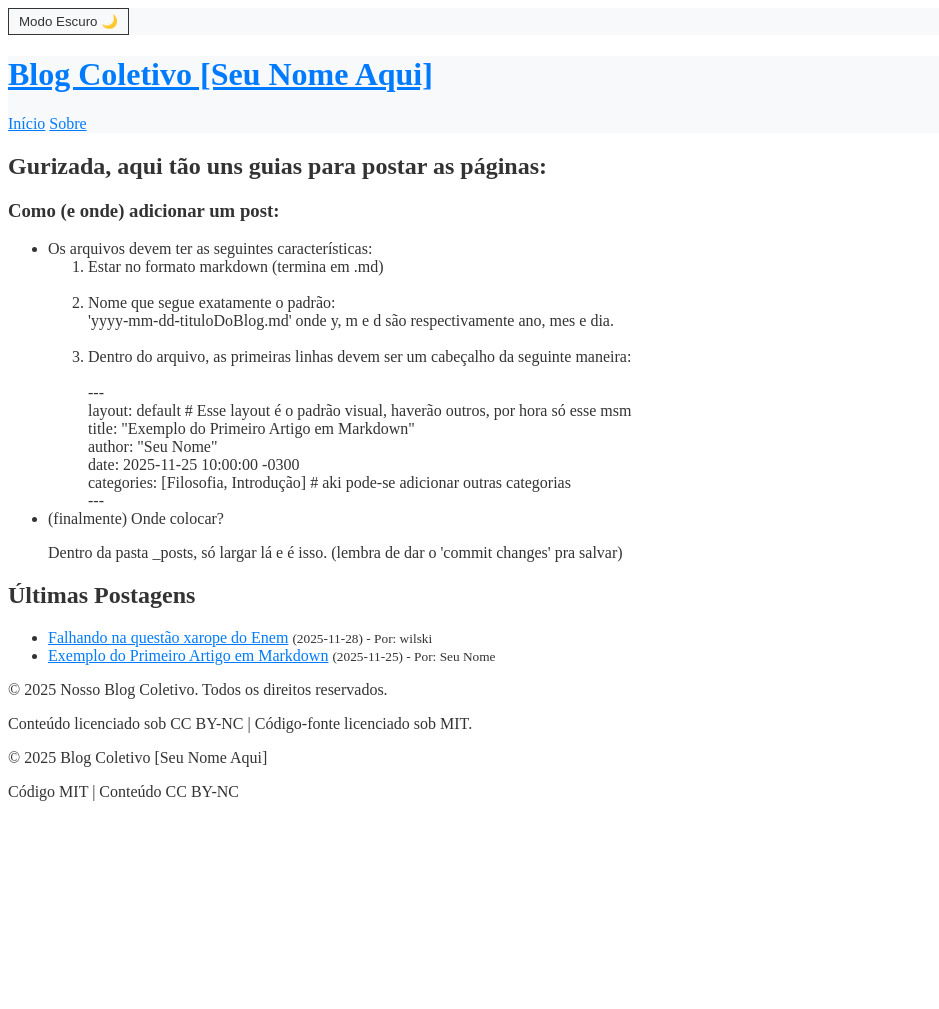
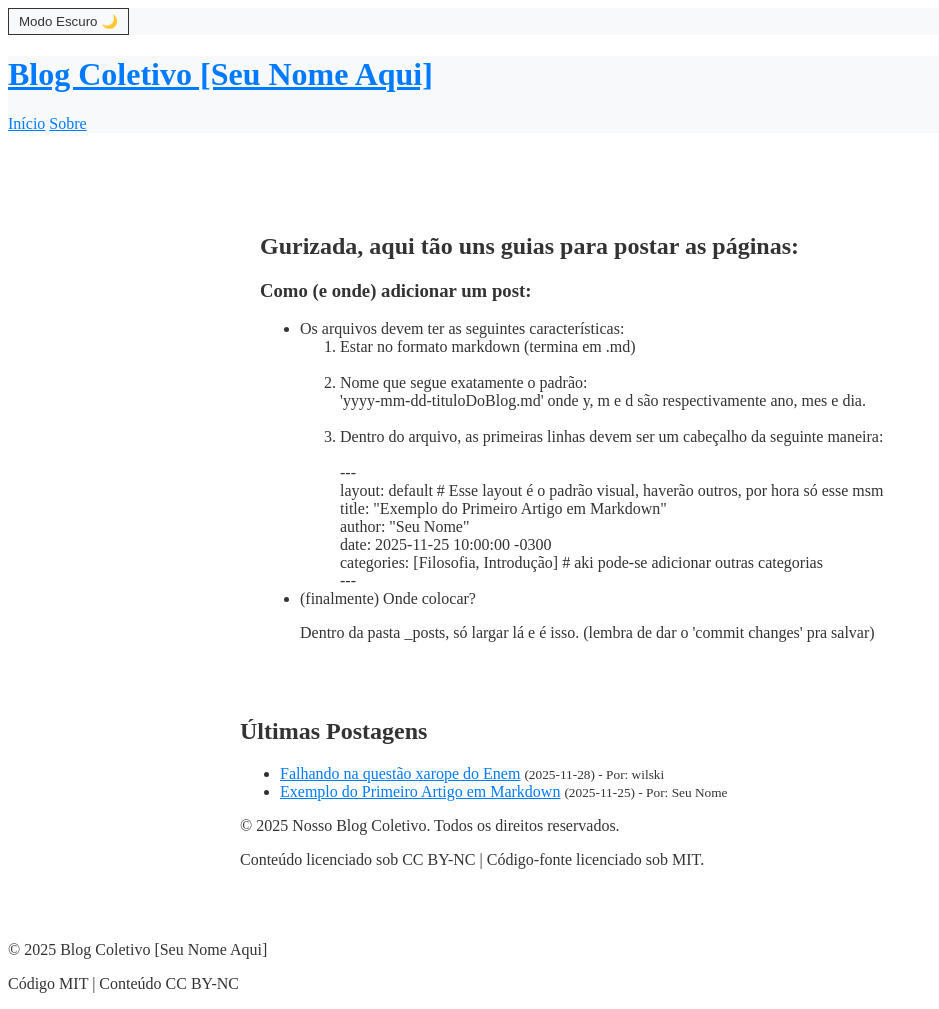
Before and after one commit to willskiufrgs-a11y/kaliTimes, a Jekyll site: the page built from index.html, in a window 1280 px wide. Shown: the whole page, without its empty margins (0-939 px from the left). Built offline with Jekyll 4.4.1, drawn with Linux system fonts in a browser that asks for light colours; before the commit the page ends 900 px from its top, so only the background shows below that.

Commit message:
ajustes css

```diff
--- a/assets/css/styles.css
+++ b/assets/css/styles.css
@@ -43,3 +43,16 @@ header {
     color: var(--color-text);
     padding: 5px 10px;
 }
+
+main {
+    /* 1. Limita a largura para melhor legibilidade */
+    max-width: 800px;
+
+    /* 2. Centraliza o bloco <main> na tela */
+    margin-left: auto;
+    margin-right: auto;
+
+    /* 3. Adiciona um recuo interno em todos os lados do conteúdo.
+       Isso é o que impede o texto de colar nas bordas laterais. */
+    padding: 40px 20px; /* 40px no topo/base, 20px nas laterais */
+}
```
Also changed, not shown: 3 other files.
